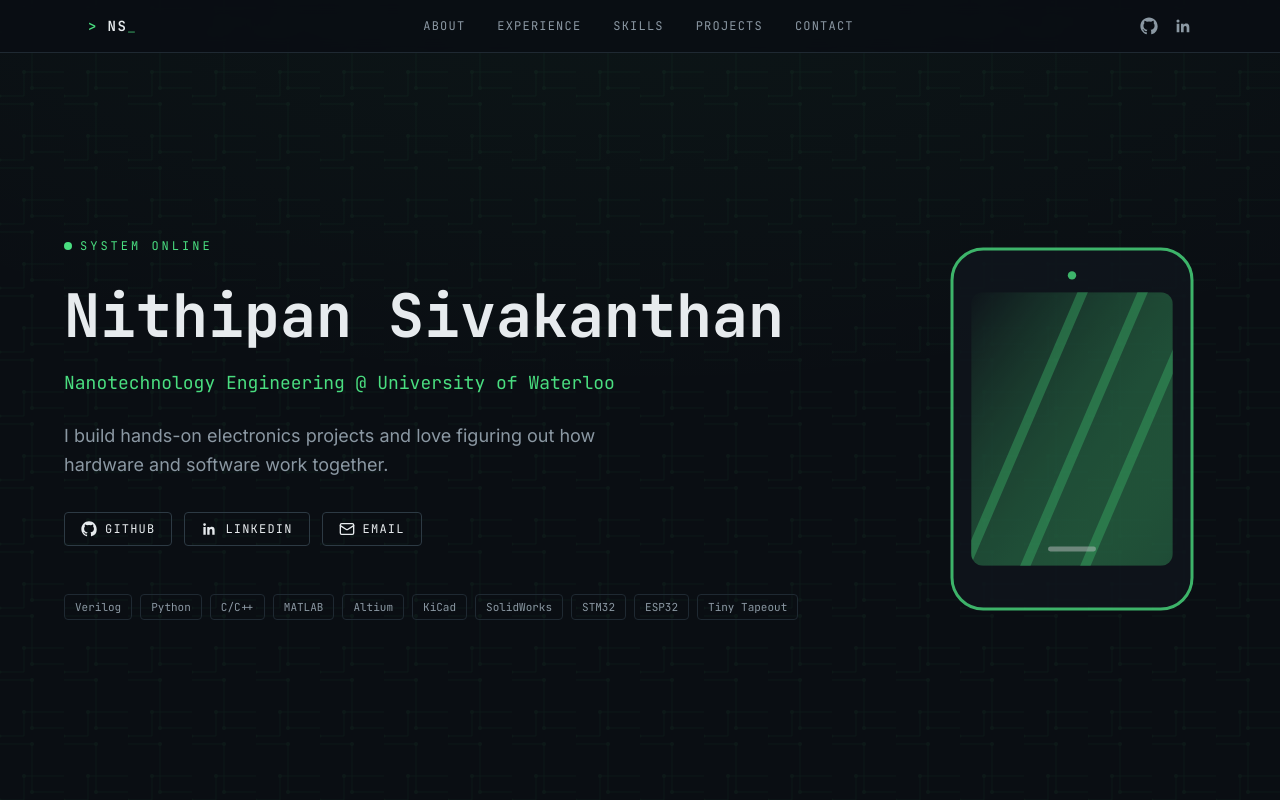
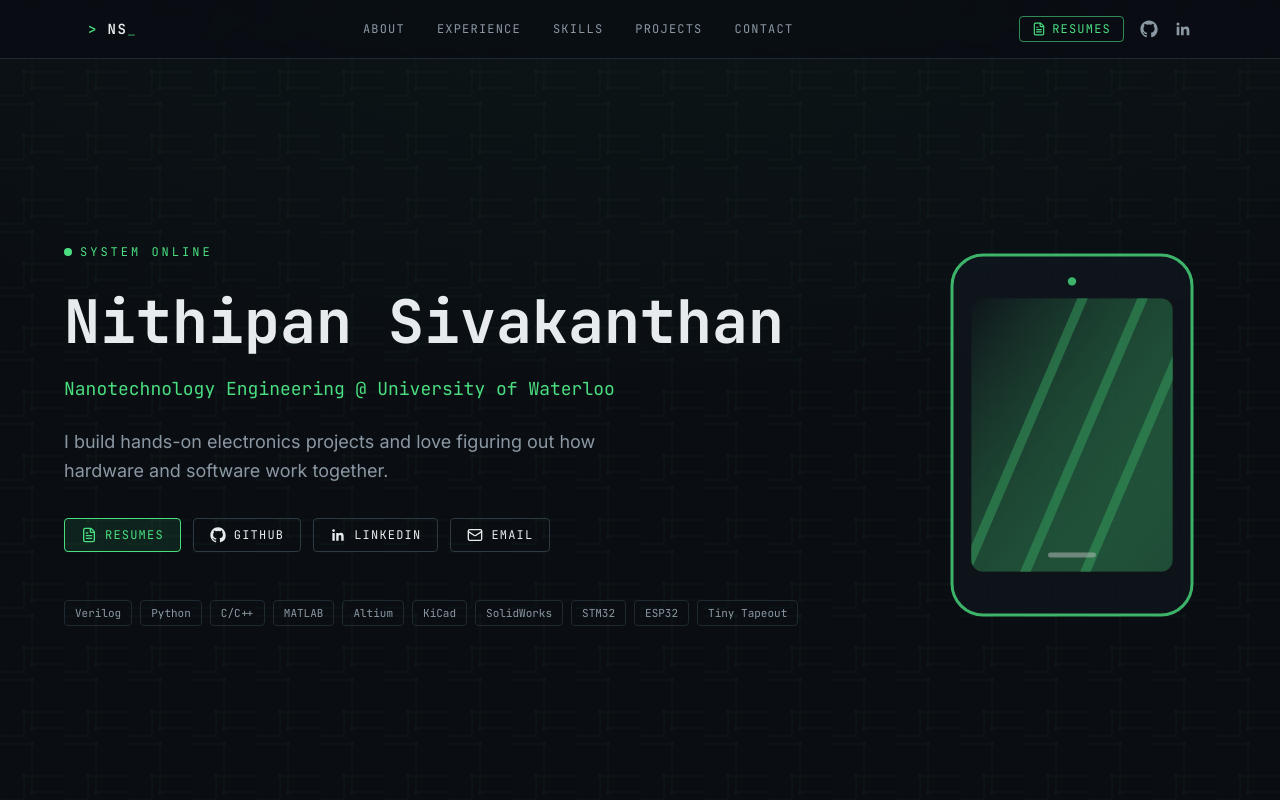
Before and after one commit to Nithipan-11/portfolio, a Next.js app: page / in a window 1280 px wide. Shown: the top 800 px of the page. Built offline with nearby package versions, Linux system fonts and the light colour scheme.

Commit message:
Point Resumes link at Drive folder

```diff
--- a/src/data/site.ts
+++ b/src/data/site.ts
@@ -7,7 +7,7 @@ export const SITE = {
   linkedin: "https://linkedin.com/in/nithipan-sivakanthan",
   // Google Drive folder with hardware / software / firmware / general resumes.
   // Leave empty to hide every resume link on the site.
-  resume: "",
+  resume: "https://drive.google.com/drive/folders/1JswuTuja7q_ShNasgL5IQtCm7ctpzL1T?usp=sharing",
   location: "Waterloo, ON",
 };
 
```
